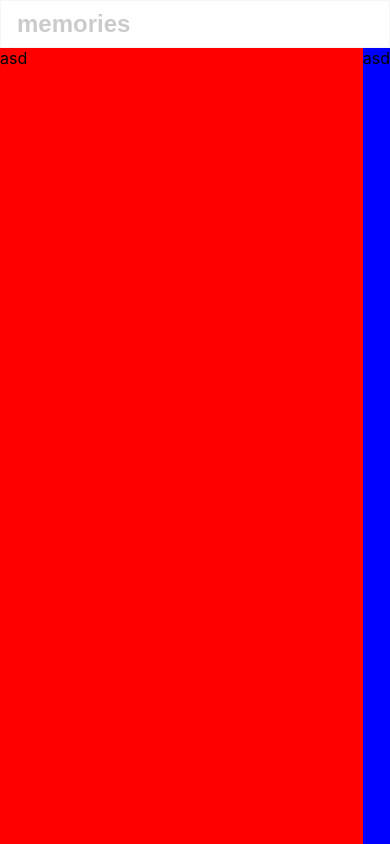
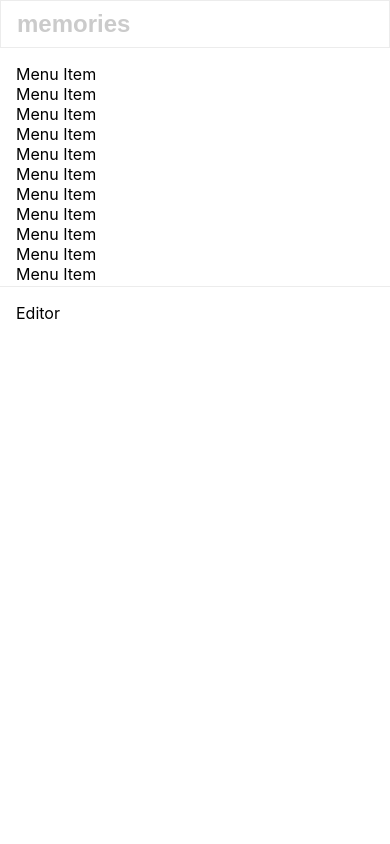
Before and after one commit to digitalmonad/memories-app, a React (Create React App) app: page / in a window 390 px wide. Built offline with nearby package versions, Linux system fonts and the light colour scheme; what miragejs would draw is missing.

Commit message:
Add responsive layout to Dashboard page

```diff
--- a/src/components/organisms/AppBar/AppBar.styled.tsx
+++ b/src/components/organisms/AppBar/AppBar.styled.tsx
@@ -2,5 +2,5 @@ import { Box } from "rebass/styled-components";
 import styled from "styled-components";
 
 export const Root = styled(Box)`
-  border: 1px solid ${({ theme }) => theme.colors.muted} !important;
+  border: 1px solid ${({ theme }) => theme.colors.border};
 `;
--- a/src/pages/DashboardPage/Dashboard.page.tsx
+++ b/src/pages/DashboardPage/Dashboard.page.tsx
@@ -1,15 +1,45 @@
-import { Box, Flex } from "rebass/styled-components";
+import { Box, Flex, Text } from "rebass/styled-components";
 
 import React from "react";
+import styled from "styled-components";
 
 export const DashboardPage = () => (
-  <Flex flexDirection={"row"} flexGrow={1}>
-    <Flex flex={"xl"} backgroundColor='red' flexGrow={1}>
-      asd
+  <Flex flexDirection={["column", "row"]} flexGrow={1}>
+    <Flex height={["30%", "100%"]} width={[1, 1 / 5]}>
+      <DaysWrapper width={[1]} p={3}>
+        <Text fontSize={2}>Menu Item</Text>
+        <Text fontSize={2}>Menu Item</Text>
+        <Text fontSize={2}>Menu Item</Text>
+        <Text fontSize={2}>Menu Item</Text>
+        <Text fontSize={2}>Menu Item</Text>
+        <Text fontSize={2}>Menu Item</Text>
+        <Text fontSize={2}>Menu Item</Text>
+        <Text fontSize={2}>Menu Item</Text>
+        <Text fontSize={2}>Menu Item</Text>
+        <Text fontSize={2}>Menu Item</Text>
+        <Text fontSize={2}>Menu Item</Text>
+        <Text fontSize={2}>Menu Item</Text>
+        <Text fontSize={2}>Menu Item</Text>
+        <Text fontSize={2}>Menu Item</Text>
+      </DaysWrapper>
     </Flex>
-    <Flex flex={"xl"} backgroundColor='blue'>
-      asd
+    <Flex height={["70%", "100%"]} width={[1, 4 / 5]}>
+      <EntryWrapper p={3}>
+        <Text fontSize={2}>Editor</Text>
+      </EntryWrapper>
     </Flex>
   </Flex>
 );
 export default DashboardPage;
+
+const DaysWrapper = styled(Box)`
+  overflow: auto;
+  border-bottom: 1px solid ${({ theme }) => theme.colors.border};
+
+  @media screen and (min-width: ${({ theme }) => theme.breakpoints[0]}) {
+    border: none;
+    border-right: 1px solid ${({ theme }) => theme.colors.border};
+  }
+`;
+
+const EntryWrapper = styled(Box)``;
--- a/src/styles/theme.ts
+++ b/src/styles/theme.ts
@@ -2,6 +2,7 @@ import { colors } from "./tokens/colors.tokens";
 
 export const theme = {
   space: [0, 4, 8, 16, 32, 64, 128, 256, 512],
+  breakpoints: ["40em", "52em", "64em"],
   fonts: {
     body: "Poppins, sans-serif",
     heading: "Poppins, sans-serif",
@@ -28,6 +29,7 @@ export const theme = {
     primary: "#609",
     secondary: "#306",
     muted: "#f6f6f6",
+    border: colors.gray50,
   },
   styles: {
     root: {
@@ -115,3 +117,5 @@ export const theme = {
     },
   },
 };
+
+console.log(theme);
```
